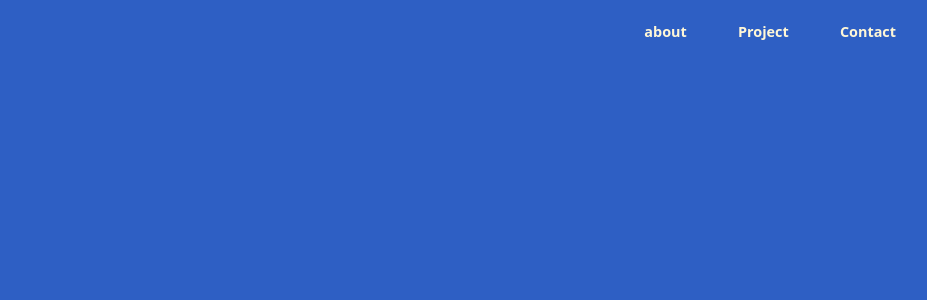
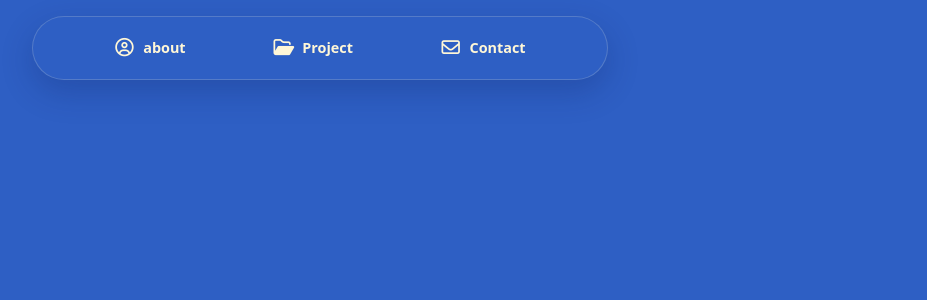
Before and after one commit to GraphicMiles/graphicmiles-portfolio, a React (Vite) app: page / in a window 1280 px wide. Shown: the top 300 px of the page, without its empty margins (320-1247 px from the left). Built offline with nearby package versions, Linux system fonts and the light colour scheme.

Commit message:
Use Font Awesome icons in floating navbar

```diff
--- a/package.json
+++ b/package.json
@@ -9,6 +9,7 @@
     "preview": "vite preview --host 0.0.0.0 --port 4173"
   },
   "dependencies": {
+    "@fortawesome/fontawesome-free": "^6.7.2",
     "react": "^19.1.0",
     "react-dom": "^19.1.0"
   },
--- a/src/App.tsx
+++ b/src/App.tsx
@@ -1,19 +1,24 @@
+const navItems = [
+  { href: '#about', label: 'about', icon: 'fa-regular fa-circle-user' },
+  { href: '#project', label: 'Project', icon: 'fa-regular fa-folder-open' },
+  { href: '#contact', label: 'Contact', icon: 'fa-regular fa-envelope' },
+]
+
 function Navbar() {
   return (
     <header className="navbar">
       <nav className="navbar__links" aria-label="Primary navigation">
-        <a href="#about">about</a>
-        <a href="#project">Project</a>
-        <a href="#contact">Contact</a>
+        {navItems.map(({ href, label, icon }) => (
+          <a href={href} key={label}>
+            <i className={`nav-icon ${icon}`} aria-hidden="true" />
+            <span>{label}</span>
+          </a>
+        ))}
       </nav>
     </header>
   )
 }
 
 export default function App() {
-  return (
-    <div className="app">
-      <Navbar />
-    </div>
-  )
+  return <div className="app"><Navbar /></div>
 }
--- a/src/index.css
+++ b/src/index.css
@@ -24,29 +24,54 @@ body {
 .app { width: 100%; min-height: 100vh; }
 
 .navbar {
-  width: 100vw;
+  position: fixed;
+  z-index: 10;
+  top: 1rem;
+  left: 50%;
+  width: min(36rem, calc(100vw - 2rem));
   height: var(--navbar-height);
+  padding-inline: clamp(1.25rem, 4vw, 2rem);
   display: flex;
   align-items: center;
-  justify-content: flex-end;
-  padding-inline: clamp(1.25rem, 5vw, 4rem);
+  justify-content: center;
+  border: 1px solid rgba(255, 247, 215, 0.18);
+  border-radius: 999px;
   background: var(--theme-blue);
   color: var(--theme-cream);
+  box-shadow: 0 .75rem 2rem rgba(12, 31, 91, .24);
+  transform: translateX(-50%);
 }
 
 .navbar__links {
+  width: 100%;
   display: flex;
   align-items: center;
-  justify-content: flex-end;
-  gap: clamp(1.5rem, 4vw, 3.5rem);
+  justify-content: space-evenly;
+  gap: clamp(1rem, 3vw, 2.5rem);
 }
 
 .navbar__links a {
+  min-height: 2.75rem;
+  display: inline-flex;
+  align-items: center;
+  justify-content: center;
+  gap: .55rem;
   color: inherit;
   font-size: .9rem;
   font-weight: 700;
   line-height: 1;
   text-decoration: none;
+  white-space: nowrap;
+}
+
+.nav-icon {
+  width: 1.25rem;
+  height: 1.25rem;
+  display: inline-grid;
+  place-items: center;
+  flex: 0 0 auto;
+  font-size: 1.15rem;
+  line-height: 1;
 }
 
 .navbar__links a:hover,
@@ -56,7 +81,8 @@ body {
 }
 
 @media (max-width: 420px) {
-  .navbar { padding-inline: 1rem; }
-  .navbar__links { gap: 1rem; }
-  .navbar__links a { font-size: .78rem; }
+  .navbar { width: calc(100vw - 2rem); padding-inline: .7rem; }
+  .navbar__links { gap: .7rem; }
+  .navbar__links a { gap: .4rem; }
+  .nav-icon { width: 1.1rem; height: 1.1rem; font-size: 1rem; }
 }
```
Also changed, not shown: src/main.tsx (+5 -6 lines).
